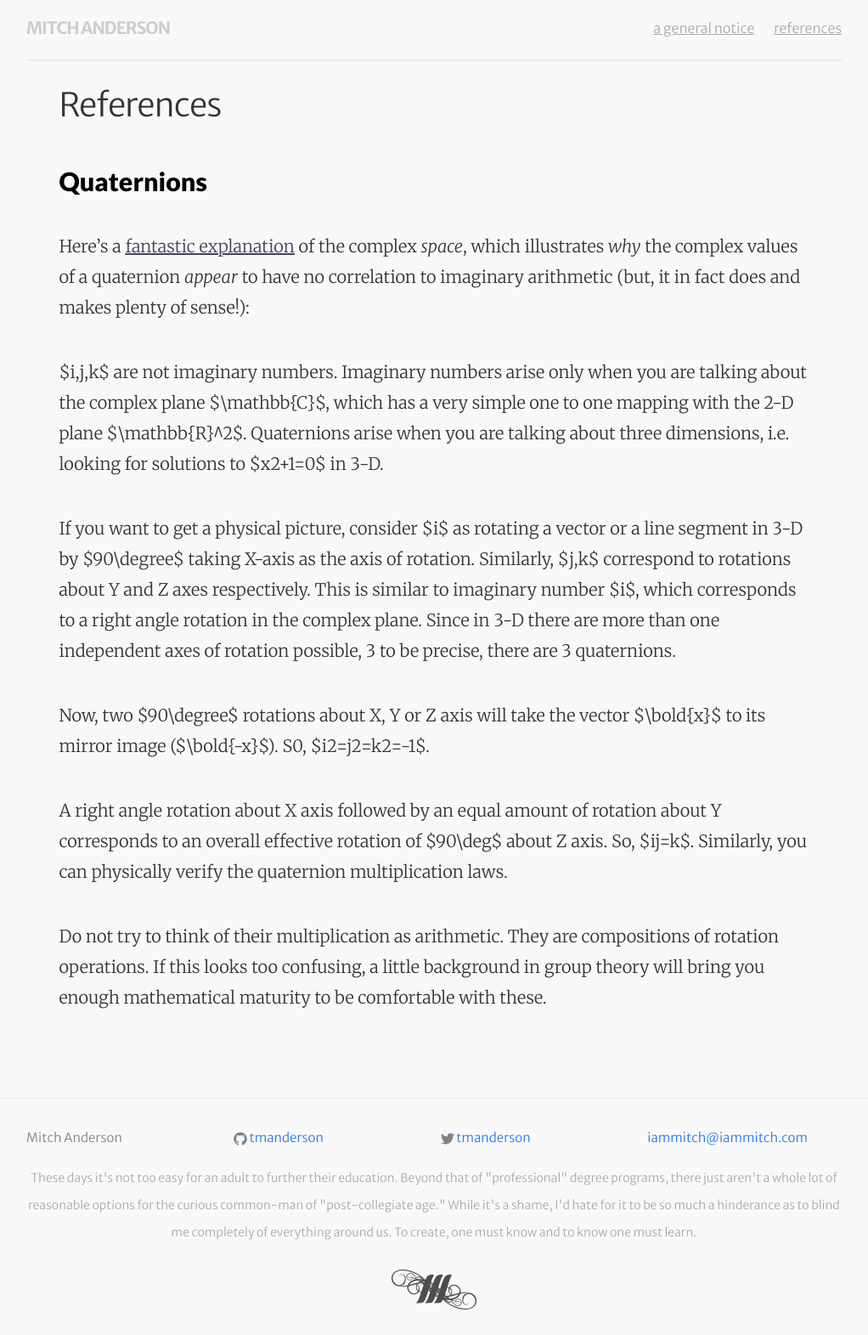
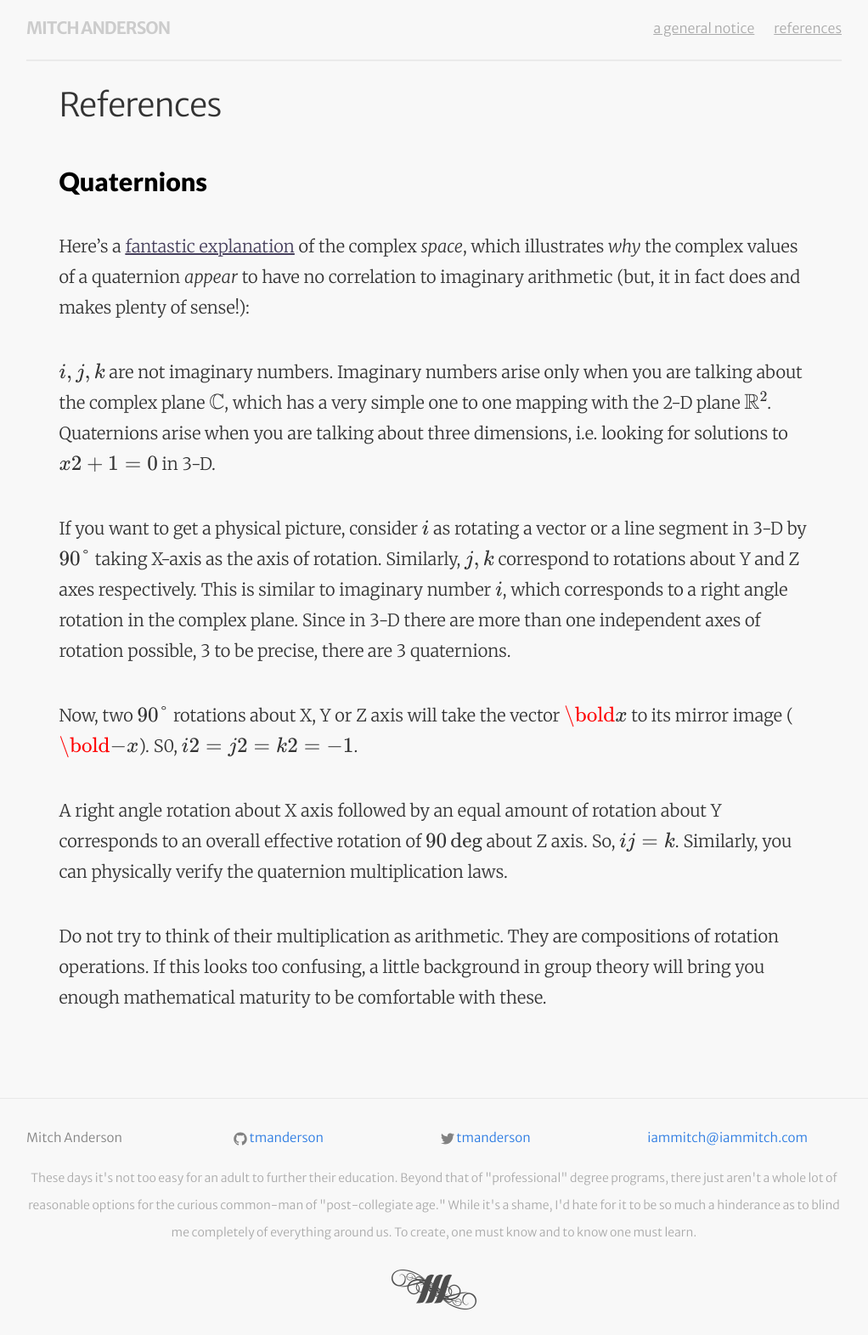
Before and after one commit to tmanderson/tmanderson.github.io, a Jekyll site: the page built from references.markdown, in a window 1280 px wide. Shown: the whole page at 85% size, without its empty margins (129-1151 px from the left). Built offline with Jekyll 4.4.1, drawn with Linux system fonts in a browser that asks for light colours; our own code applies the rules of GitHub Pages for plain Markdown files; formulas are drawn with MathJax 3; part of the change alters nothing that is shown.

```diff
--- a/_includes/head.html
+++ b/_includes/head.html
@@ -9,4 +9,15 @@
   <link rel="stylesheet" href="{{ "/css/main.css" | prepend: site.baseurl }}">
   <link rel="canonical" href="{{ page.url | replace:'index.html','' | prepend: site.baseurl | prepend: site.url }}">
   <link rel="alternate" type="application/rss+xml" title="{{ site.title }}" href="{{ "/feed.xml" | prepend: site.baseurl | prepend: site.url }}" />
+  <script type="text/x-mathjax-config">
+    MathJax.Hub.Config({
+      tex2jax: {
+        inlineMath: [ ['$','$'] ],
+        displayMath: [ ['$$','$$'] ],
+        processEscapes: false
+      }
+    });
+  </script>
+  <script type="text/javascript" async src="https://cdnjs.cloudflare.com/ajax/libs/mathjax/2.7.1/MathJax.js??config=TeX-AMS-MML_HTMLorMML">
+  </script>
 </head>
```
